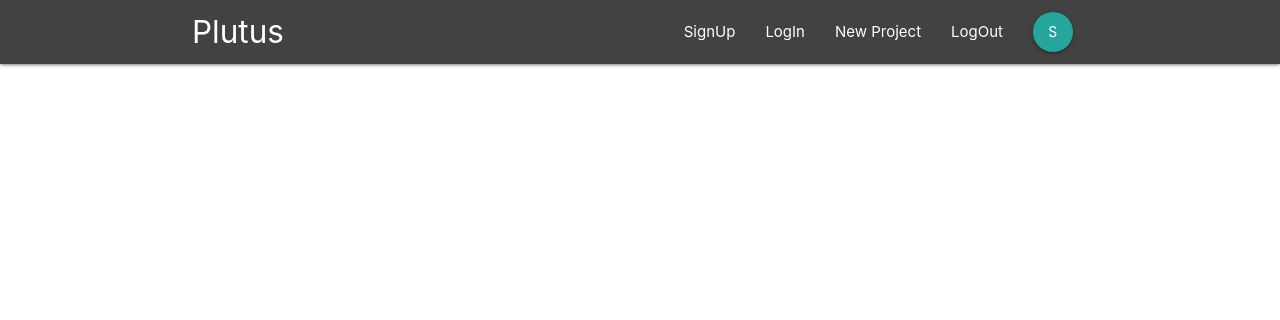
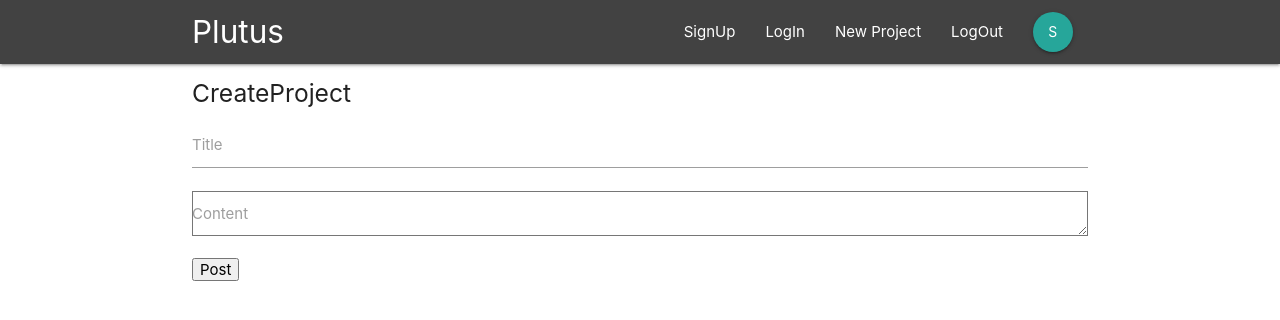
Before and after one commit to sivanpayyadakath/Plutus, a React (Create React App) app: page /create in a window 1280 px wide. Shown: the top 320 px of the page. Built offline with nearby package versions, Linux system fonts and the light colour scheme.

Commit message:
add new-project

```diff
--- a/src/App.js
+++ b/src/App.js
@@ -5,6 +5,7 @@ import Dashboard from './components/dashboard/Dashboard'
 import ProjectDetails from './components/projects/ProjectDetails'
 import SignIn from './components/auth/SignIn'
 import SignUp from './components/auth/SignUp'
+import CreateProject from './components/projects/CreateProject'
 
 class App extends Component {
   render() {
@@ -17,6 +18,7 @@ class App extends Component {
             <Route path='/project/:id' component={ProjectDetails} />
             <Route path='/signin' component={SignIn} />
             <Route path='/signup' component={SignUp} />
+            <Route path='/create' component={CreateProject} />
           </Switch>
       </div>
     </BrowserRouter>
--- a/src/components/projects/CreateProject.js
+++ b/src/components/projects/CreateProject.js
@@ -0,0 +1,40 @@
+import React, { Component } from 'react'
+
+export class CreateProject extends Component {
+  state = {
+      title: '',
+      content: ''
+  }
+
+  handleChange = (e) => {
+      this.setState({
+          [e.target.id]: e.target.value
+      })
+  }
+  handleSubmit = (e) => {
+      e.preventDefault();
+      console.log(this.state)
+  }
+   render() {
+    return (
+      <div className="container">
+            <form onSubmit = {this.handleSubmit}>
+                <h5>CreateProject</h5>
+                <div className="input-field">
+                    <label htmlFor="text">Title</label>
+                    <input type="text" id="title" onChange={this.handleChange} />
+                </div>
+                <div className="input-field">
+                    <label htmlFor="content">Content</label>
+                    <textarea id="content" onChange={this.handleChange} ></textarea>
+                </div>
+                <div className="input-field">
+                    <button>Post</button>
+                </div>
+            </form>
+      </div>
+    )
+  }
+}
+
+export default CreateProject
```
